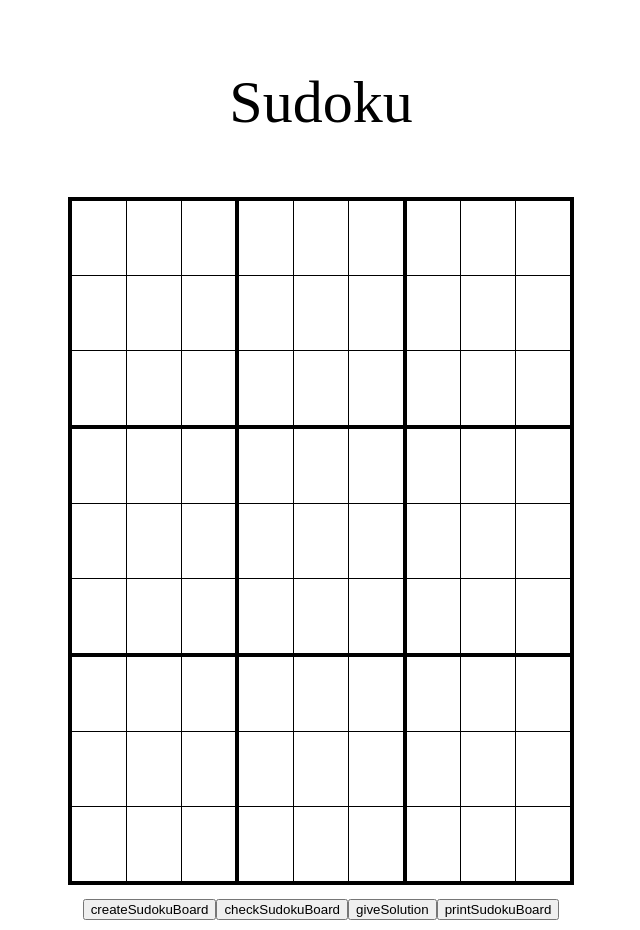
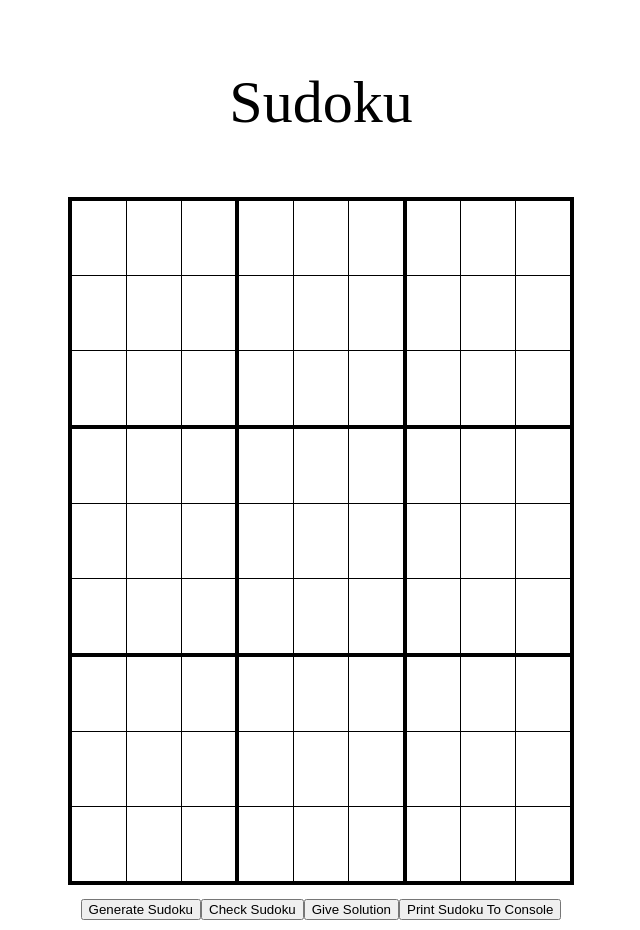
Before and after one commit to 10ku/Vue-Sudoku, a Vue app: page / in a window 1280 px wide. Shown: the whole page, without its empty margins (319-959 px from the left). Built offline with nearby package versions, Linux system fonts and the light colour scheme.

Commit message:
Rename buttons

```diff
--- a/src/components/Sudoku.vue
+++ b/src/components/Sudoku.vue
@@ -9,10 +9,10 @@
 					<td v-for="(value, xIndex) in array" :key=value.id @click="highlightSelection($event)" :id="'x' + xIndex + 'y' + yIndex" :class="(xIndex % 3 === 0) ? 'verticalBorder' : null">{{value !== 0 ? value : null}}</td>
 				</tr>
 			</table>
-			<button @click="createSudokuBoard()">createSudokuBoard</button>
-			<button @click="checkSudokuBoard()">checkSudokuBoard</button>
-			<button @click="giveSolution()">giveSolution</button>
-			<button @click="printSudokuBoard()">printSudokuBoard</button>
+			<button @click="createSudokuBoard()">Generate Sudoku</button>
+			<button @click="checkSudokuBoard()">Check Sudoku</button>
+			<button @click="giveSolution()">Give Solution</button>
+			<button @click="printSudokuBoard()">Print Sudoku To Console</button>
 		</div>
 		<div class="grid-item" @click="clearHighlight()"></div>
 	</div>
```
